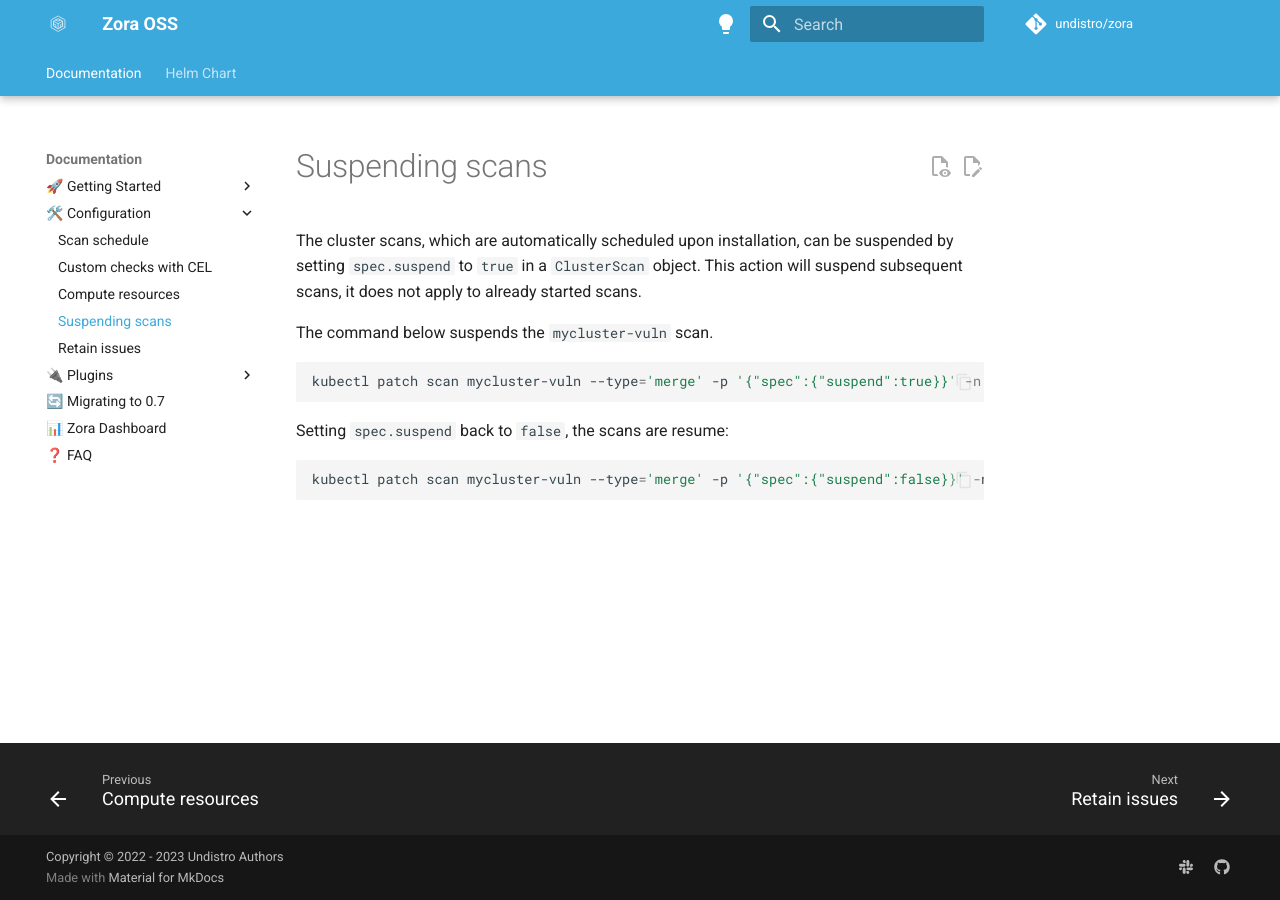
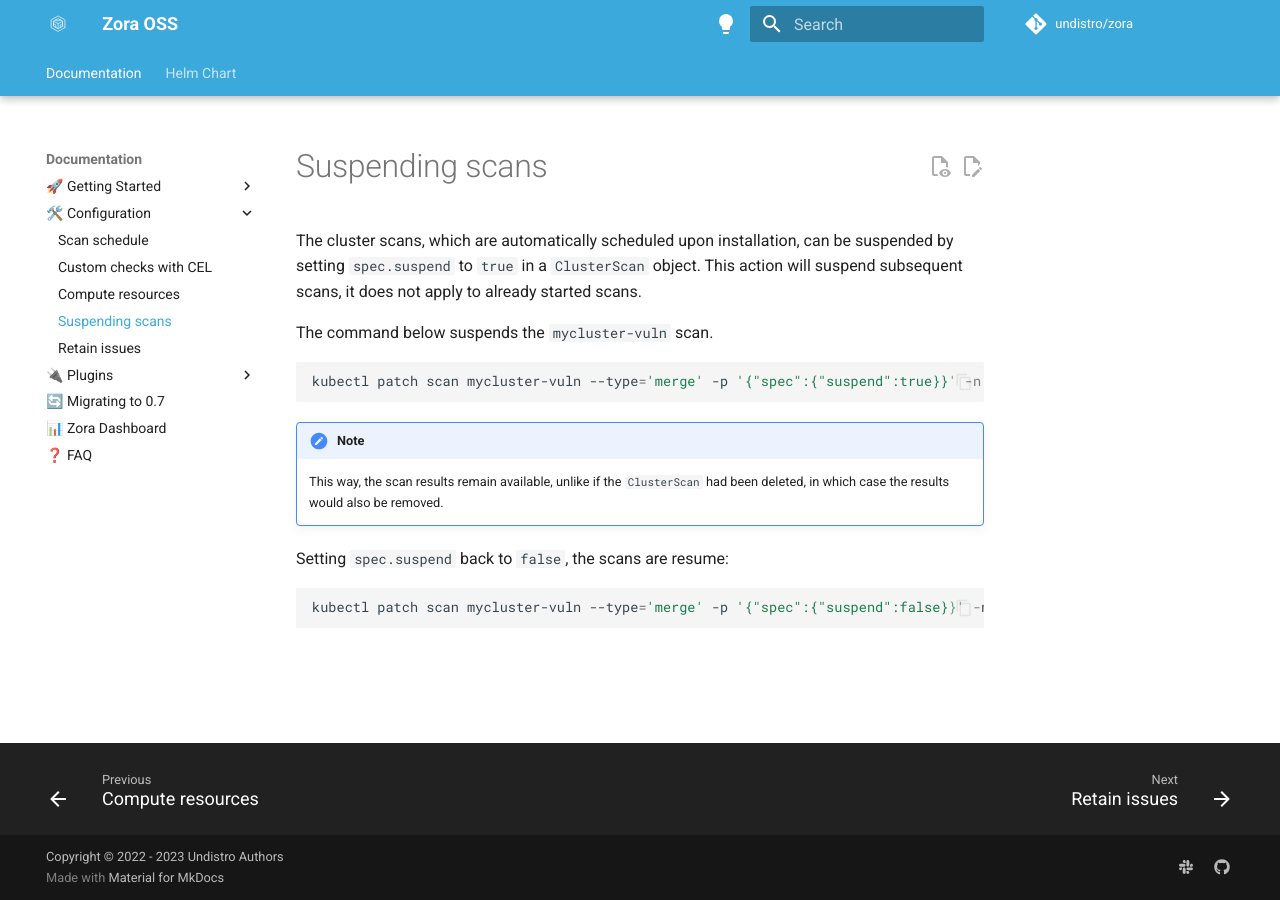
Before and after one commit to undistro/zora, an MkDocs documentation site: the page built from docs/configuration/suspend-scan.md, in a window 1280 px wide. Built offline with MkDocs 1.6.1 and Material for MkDocs 9.7.7, drawn with Linux system fonts in a browser that asks for light colours; comment, search, counter and statistics services are not loaded; the version menu is left out.

Commit message:
docs: add admonition note in suspend scan page

````diff
--- a/docs/configuration/suspend-scan.md
+++ b/docs/configuration/suspend-scan.md
@@ -10,6 +10,10 @@
 kubectl patch scan mycluster-vuln --type='merge' -p '{"spec":{"suspend":true}}' -n zora-system
 ```
 
+!!! note
+    This way, the scan results remain available,
+    unlike if the `ClusterScan` had been deleted, in which case the results would also be removed.
+
 Setting `spec.suspend` back to `false`, the scans are resume:
 
 ```shell
````
